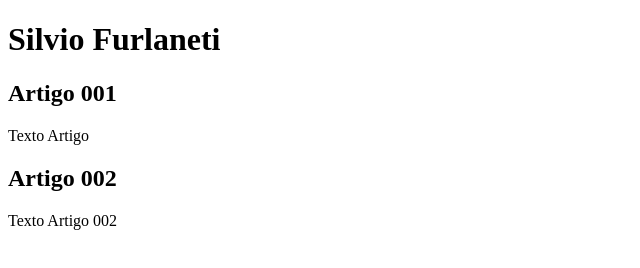
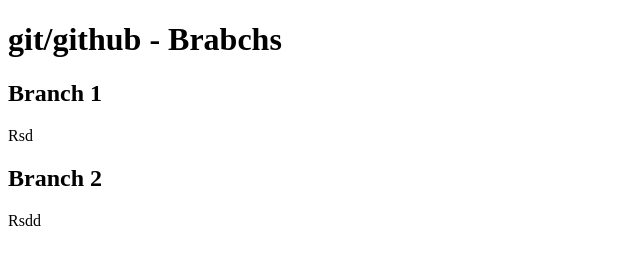
Before and after one commit to Furlaneti/projeto-site, a plain HTML site: page index.html in a window 1280 px wide. Shown: the whole page, without its empty margins (0-640 px from the left). Drawn offline with Linux system fonts and the light colour scheme.

Commit message:
Branch - conteúdo

```diff
--- a/index.html
+++ b/index.html
@@ -8,15 +8,15 @@
 <body>
      <main>
           <head>
-               <h1>Silvio Furlaneti</h1>
+               <h1>git/github - Brabchs</h1>
           </head>
           <article>
-               <h2>Artigo 001</h2>
-               <p>Texto Artigo</p>
+               <h2>Branch 1</h2>
+               <p>Rsd</p>
           </article>
           <article>
-               <h2>Artigo 002</h2>
-               <p>Texto Artigo 002</p>
+               <h2>Branch 2</h2>
+               <p>Rsdd</p>
           </article>
      </main>
 
```
